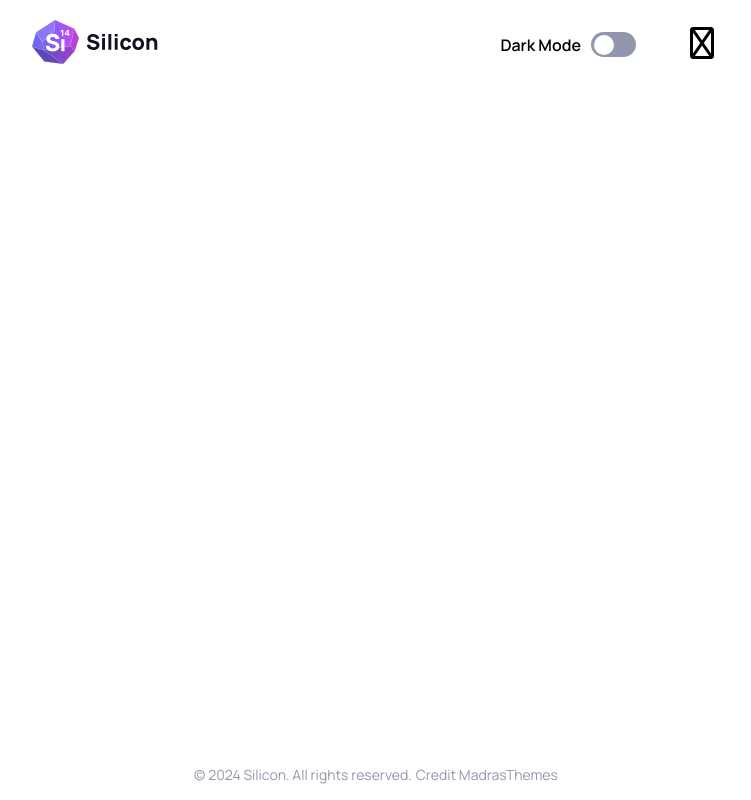
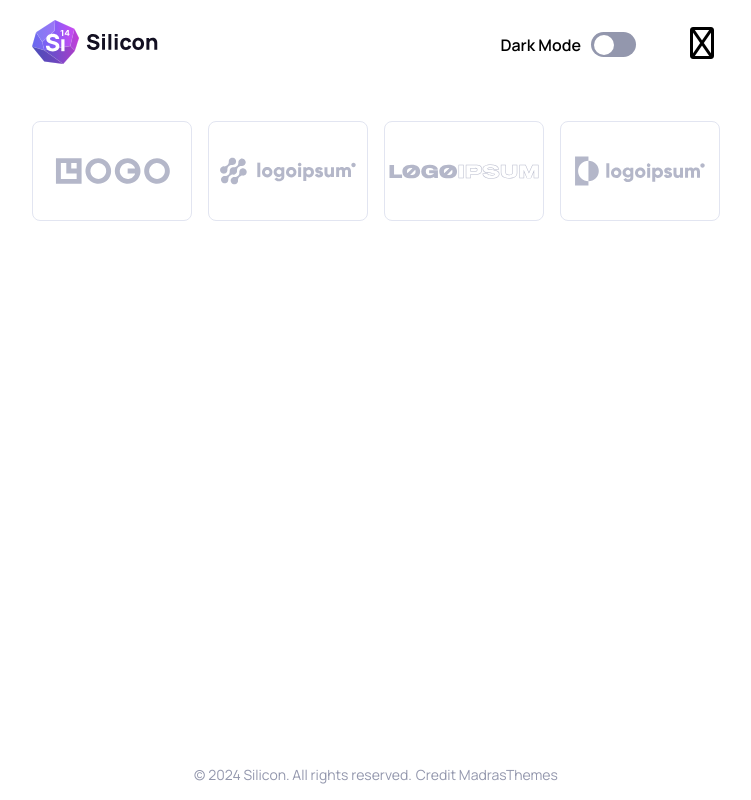
Before and after one commit to AlicanMavi/Silicon, a plain HTML site: page index.html in a window 1280 px wide. Shown: the whole page, without its empty margins (264-1015 px from the left). Drawn offline with Linux system fonts and the light colour scheme.

Commit message:
brand-section har lagts till och är responsiv

```diff
--- a/index.html
+++ b/index.html
@@ -39,7 +39,33 @@
     </div>
   </header>
 
-  <main></main>
+  <main>
+
+    <section id="brands">
+      <div class="container">
+        <div id="brand-1" class="brand-box">
+          <img src="Images/brand-1.svg" alt="">
+        </div>
+        <div id="brand-2" class="brand-box">
+          <img src="Images/brand-2.svg" alt="">
+        </div>
+        <div id="brand-3" class="brand-box">
+          <img src="Images/brand-3.svg" alt="">
+        </div>
+        <div id="brand-4" class="brand-box">
+          <img src="Images/brand-4.svg" alt="">
+        </div>
+        <div id="brand-5" class="brand-box">
+          <img src="Images/brand-5.svg" alt="">
+        </div>
+        <div id="brand-6" class="brand-box">
+          <img src="Images/brand-6.svg" alt="">
+        </div>
+      </div>
+    </section>
+
+
+  </main>
 
   <footer>
     <div class="container">
--- a/style.css
+++ b/style.css
@@ -212,8 +212,29 @@ footer {
 }
 
 
+#brands {
+  display: none;
+  padding-top: 2rem;
+  padding-bottom: 2rem;
 
+  .container {
+    display: flex;
+    justify-content: space-between;
+    align-items: center;
+    gap: 1rem;
 
+  }
+}
+
+.brand-box {
+  border: 1px solid var(--color-gray-3);
+  border-radius: 8px;
+  width: 200px;
+  height: 100px;
+  display: flex;
+  justify-content: center;
+  align-items: center;
+}
 
 @media (min-width: 768px) {
   .container {
@@ -242,6 +263,20 @@ footer {
 
     }
   }
+  #brands {
+    display: block;
+
+    .container {
+      display: flex;
+      justify-content: space-between;
+      align-items: center;
+
+    }
+  }
+
+  #brand-5, #brand-6 {
+    display: none;
+  }
 }
 
 @media (min-width: 1400px) {
@@ -265,4 +300,7 @@ footer {
   .btn-mobile {
     display: none;
   }
+  #brand-5, #brand-6 {
+    display: flex;
+  }
 }
```
Also changed, not shown: Images/brand-1.svg (added), Images/brand-2.svg (added), Images/brand-3.svg (added), Images/brand-4.svg (added), Images/brand-5.svg (added), Images/brand-6.svg (added).
